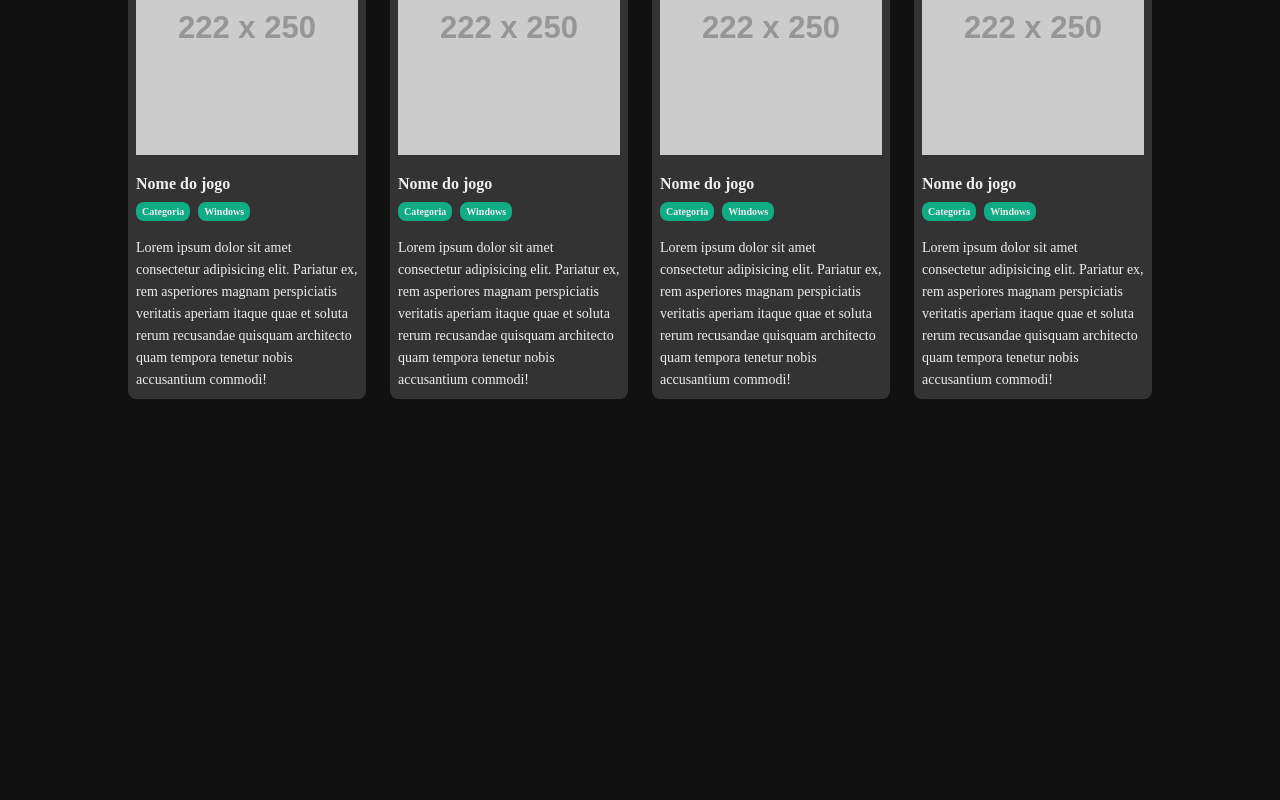
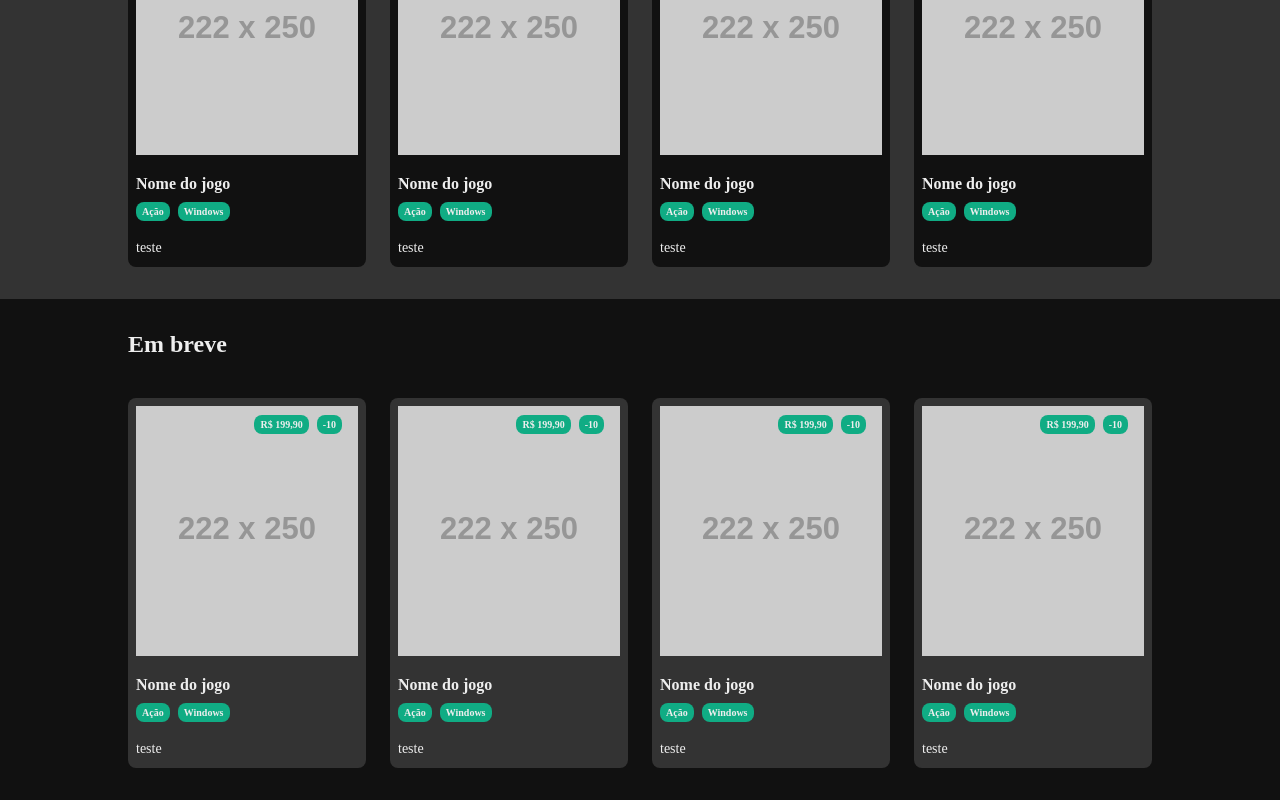
Before and after one commit to emersonTSsantos/loja_de_Games, a React (Create React App) app: page / in a window 1280 px wide. Shown: the part 922-1722 px from the top of the page. Before the commit the page ends 1353 px from the top, so only its background shows below. Built offline with nearby package versions, Linux system fonts and the light colour scheme; the HTML template or start-up script is replaced by a standard one.

Commit message:
estrutura da home quase completa

```diff
--- a/src/App.tsx
+++ b/src/App.tsx
@@ -14,6 +14,7 @@ const rotas = createBrowserRouter([
       <>
         <Banner />
         <ListadeProdutos titulo="Promoções" fundo="gray" />
+        <ListadeProdutos titulo="Em breve" fundo="black" />
       </>
     )
   }
--- a/src/components/ListadeProdutos/index.tsx
+++ b/src/components/ListadeProdutos/index.tsx
@@ -1,20 +1,48 @@
 import Produtos from '../Produtos'
 import { Container, Lista } from './styles'
 
-type Props = {
+export type Props = {
   titulo: string
   fundo: 'gray' | 'black'
 }
 
 const ListadeProdutos = ({ titulo, fundo }: Props) => (
-  <Container>
+  <Container fundo={fundo}>
     <div className="container">
       <h2>{titulo}</h2>
       <Lista>
-        <Produtos />
-        <Produtos />
-        <Produtos />
-        <Produtos />
+        <Produtos
+          categoria="Ação"
+          descricao="teste"
+          imagem="//placehold.it/222x250"
+          infos={['R$ 199,90', '-10']}
+          sistema="Windows"
+          titulo="Nome do jogo"
+        />
+        <Produtos
+          categoria="Ação"
+          descricao="teste"
+          imagem="//placehold.it/222x250"
+          infos={['R$ 199,90', '-10']}
+          sistema="Windows"
+          titulo="Nome do jogo"
+        />
+        <Produtos
+          categoria="Ação"
+          descricao="teste"
+          imagem="//placehold.it/222x250"
+          infos={['R$ 199,90', '-10']}
+          sistema="Windows"
+          titulo="Nome do jogo"
+        />
+        <Produtos
+          categoria="Ação"
+          descricao="teste"
+          imagem="//placehold.it/222x250"
+          infos={['R$ 199,90', '-10']}
+          sistema="Windows"
+          titulo="Nome do jogo"
+        />
       </Lista>
     </div>
   </Container>
--- a/src/components/ListadeProdutos/styles.ts
+++ b/src/components/ListadeProdutos/styles.ts
@@ -1,7 +1,18 @@
 import styled from 'styled-components'
 
-export const Container = styled.section`
+import { Props } from '.'
+import { cores } from '../../styles'
+import { Card } from '../Produtos/styles'
+
+export const Container = styled.section<Omit<Props, 'titulo'>>`
   padding: 32px 0px;
+  background-color: ${(props) =>
+    props.fundo === 'black' ? cores.preta : cores.cinza};
+
+  ${Card} {
+    background-color: ${(props) =>
+      props.fundo === 'black' ? cores.cinza : cores.preta};
+  }
 `
 
 export const Lista = styled.ul`
--- a/src/components/Produtos/index.tsx
+++ b/src/components/Produtos/index.tsx
@@ -1,18 +1,34 @@
 import Tag from '../Tag'
-import { Card, Descricao, Titulo } from './styles'
+import { Card, Descricao, Titulo, Infos } from './styles'
 
-const Produtos = () => (
+type Props = {
+  titulo: string
+  categoria: string
+  sistema: string
+  descricao: string
+  infos: string[]
+  imagem: string
+}
+
+const Produtos = ({
+  titulo,
+  categoria,
+  sistema,
+  descricao,
+  infos,
+  imagem
+}: Props) => (
   <Card>
-    <img src="//placehold.it/222x250" alt="" />
-    <Titulo>Nome do jogo</Titulo>
-    <Tag>Categoria</Tag>
-    <Tag>Windows</Tag>
-    <Descricao>
-      Lorem ipsum dolor sit amet consectetur adipisicing elit. Pariatur ex, rem
-      asperiores magnam perspiciatis veritatis aperiam itaque quae et soluta
-      rerum recusandae quisquam architecto quam tempora tenetur nobis
-      accusantium commodi!
-    </Descricao>
+    <img src={imagem} alt={titulo} />
+    <Infos>
+      {infos.map((info) => (
+        <Tag key={info}>{info}</Tag>
+      ))}
+    </Infos>
+    <Titulo>{titulo}</Titulo>
+    <Tag>{categoria}</Tag>
+    <Tag>{sistema}</Tag>
+    <Descricao>{descricao}</Descricao>
   </Card>
 )
 
--- a/src/components/Produtos/styles.ts
+++ b/src/components/Produtos/styles.ts
@@ -6,6 +6,7 @@ export const Card = styled.div`
   background-color: ${cores.cinza};
   border-radius: 8px;
   padding: 8px;
+  position: relative;
 
   ${ContainerDaTag} {
     margin-right: 8px;
@@ -26,3 +27,9 @@ export const Descricao = styled.p`
   display: block;
   margin-top: 16px;
 `
+
+export const Infos = styled.div`
+  position: absolute;
+  top: 16px;
+  right: 16px;
+`
```
